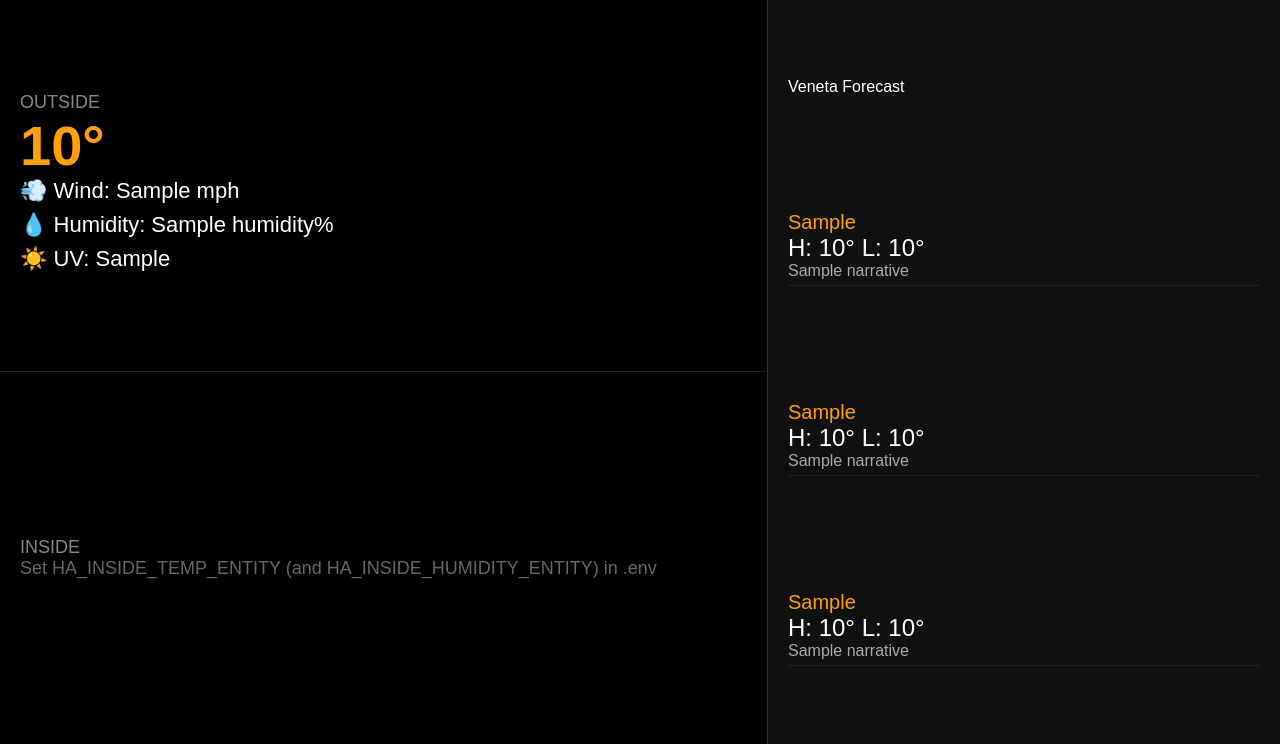
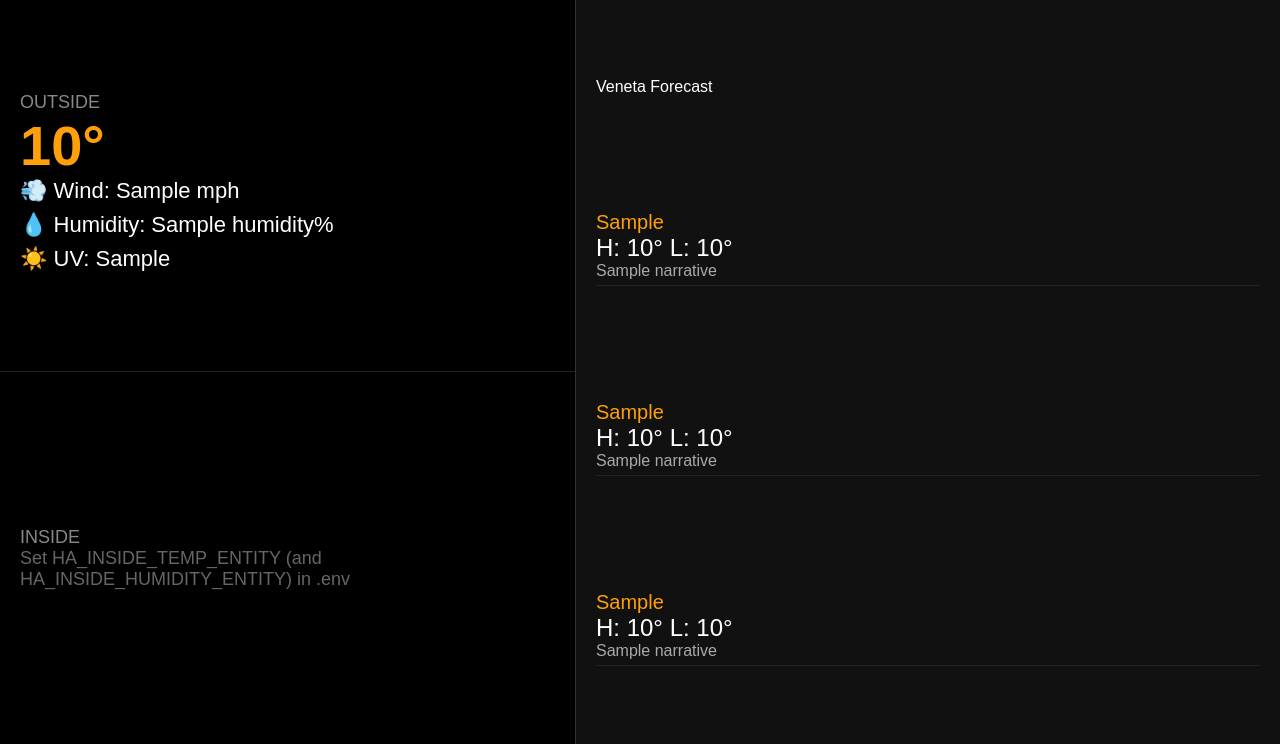
Before and after one commit to tomsepe/pi-weather-dashboard, a Flask app: template templates/dashboard.html in a window 1280 px wide. Shown: the part 76-820 px from the top of the page. Run offline with Flask 3, Linux system fonts and the light colour scheme; the template is opened without the code that fills it: most values are stand-ins (such as "Sample title", 1, 10 or a date in 2020).

Commit message:
more space for forecast display

```diff
--- a/templates/dashboard.html
+++ b/templates/dashboard.html
@@ -4,7 +4,7 @@
     <meta name="viewport" content="width=device-width, initial-scale=1.0">
     <style>
         body { background: #000; color: #fff; font-family: sans-serif; margin: 0; overflow: hidden; }
-        .container { display: grid; grid-template-columns: 1.2fr 0.8fr; height: calc(100vh - 56px); width: 100vw; }
+        .container { display: grid; grid-template-columns: 9fr 11fr; height: calc(100vh - 56px); width: 100vw; }
 
         /* Left side: two rows – Outside (top) | Inside (bottom) */
         .sensors { display: grid; grid-template-rows: 1fr 1fr; border-right: 1px solid #333; }
```
